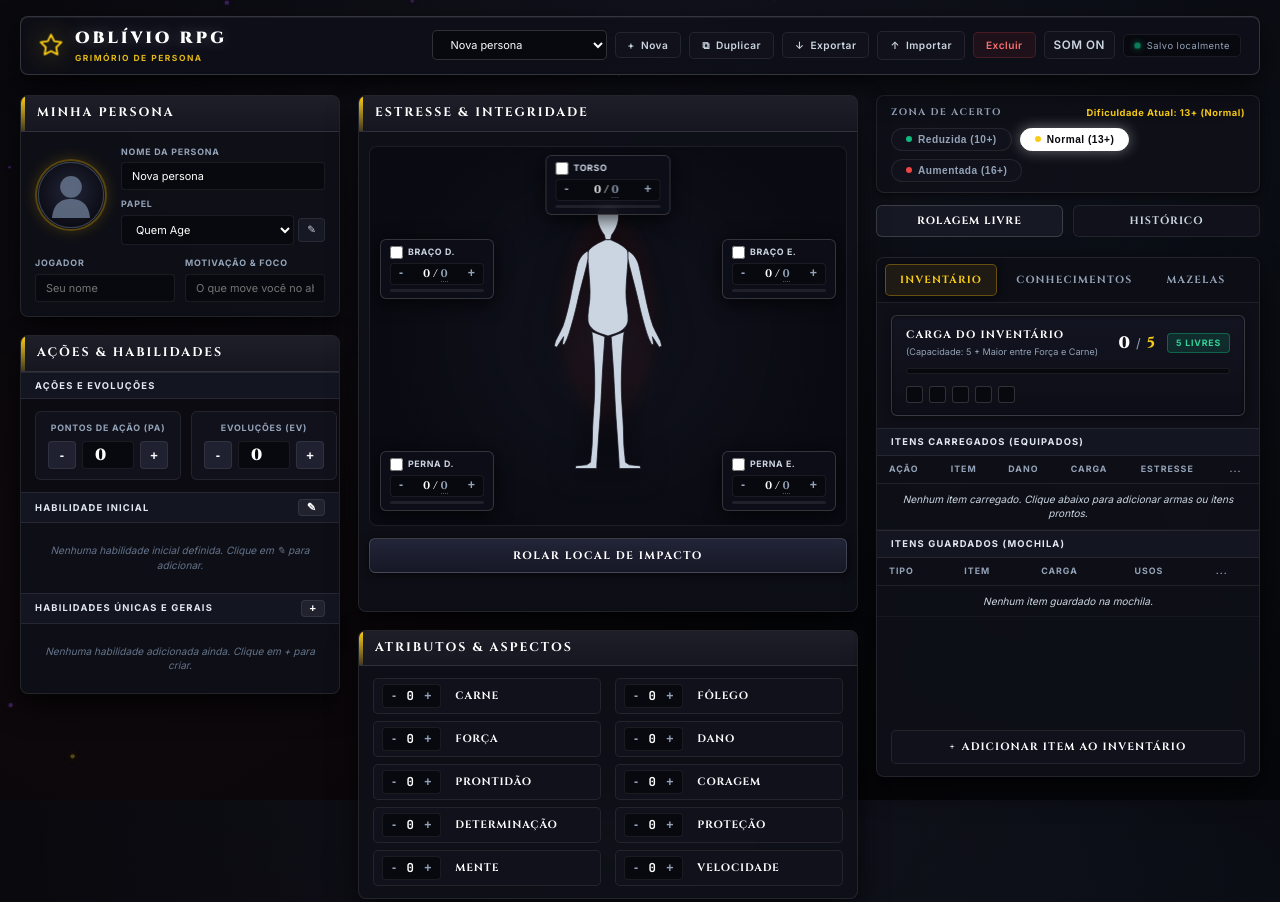
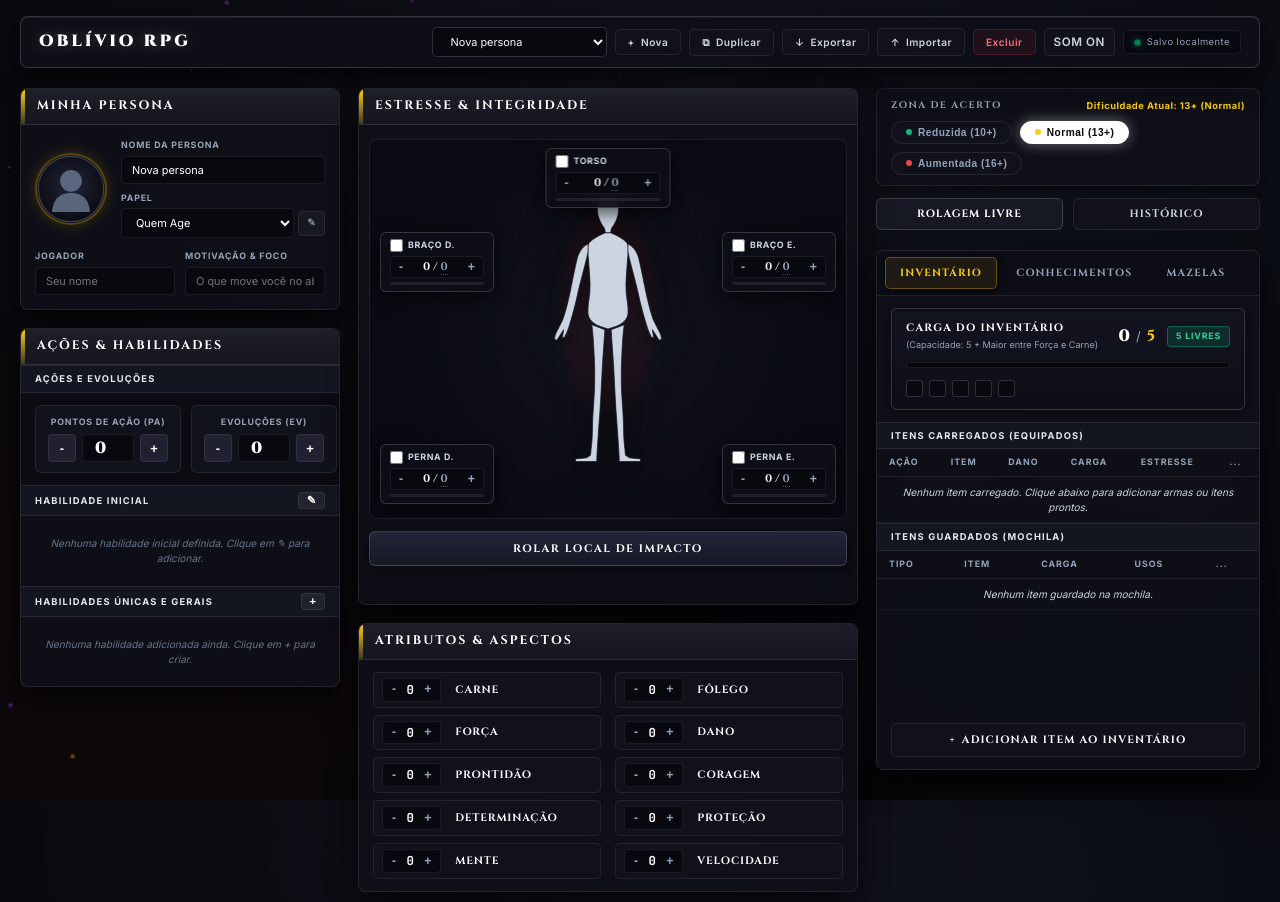
Before and after one commit to PedroM-K/coruja, a website: page index.html in a window 1280 px wide. Shown: the top 902 px of the page. Drawn offline with Linux system fonts and the light colour scheme.

Commit message:
Remover icone de estrela e subtitulo grimorio do header

```diff
--- a/index.html
+++ b/index.html
@@ -21,15 +21,7 @@
     <!-- Top System & Sheet Management Bar -->
     <header class="top-nav">
       <div class="nav-brand">
-        <span class="brand-sigil" title="Símbolo Arcano do Oblívio">
-          <svg width="24" height="24" viewBox="0 0 24 24" fill="none" stroke="currentColor" stroke-width="1.8" stroke-linecap="round" stroke-linejoin="round">
-            <polygon points="12 2 15.09 8.26 22 9.27 17 14.14 18.18 21.02 12 17.77 5.82 21.02 7 14.14 2 9.27 8.91 8.26 12 2"></polygon>
-          </svg>
-        </span>
-        <div class="brand-text">
-          <h1 class="brand-title">OBLÍVIO RPG</h1>
-          <span class="system-badge">Grimório de Persona</span>
-        </div>
+        <h1 class="brand-title">OBLÍVIO RPG</h1>
       </div>
 
       <!-- Sheet Switcher & Manager -->
```
